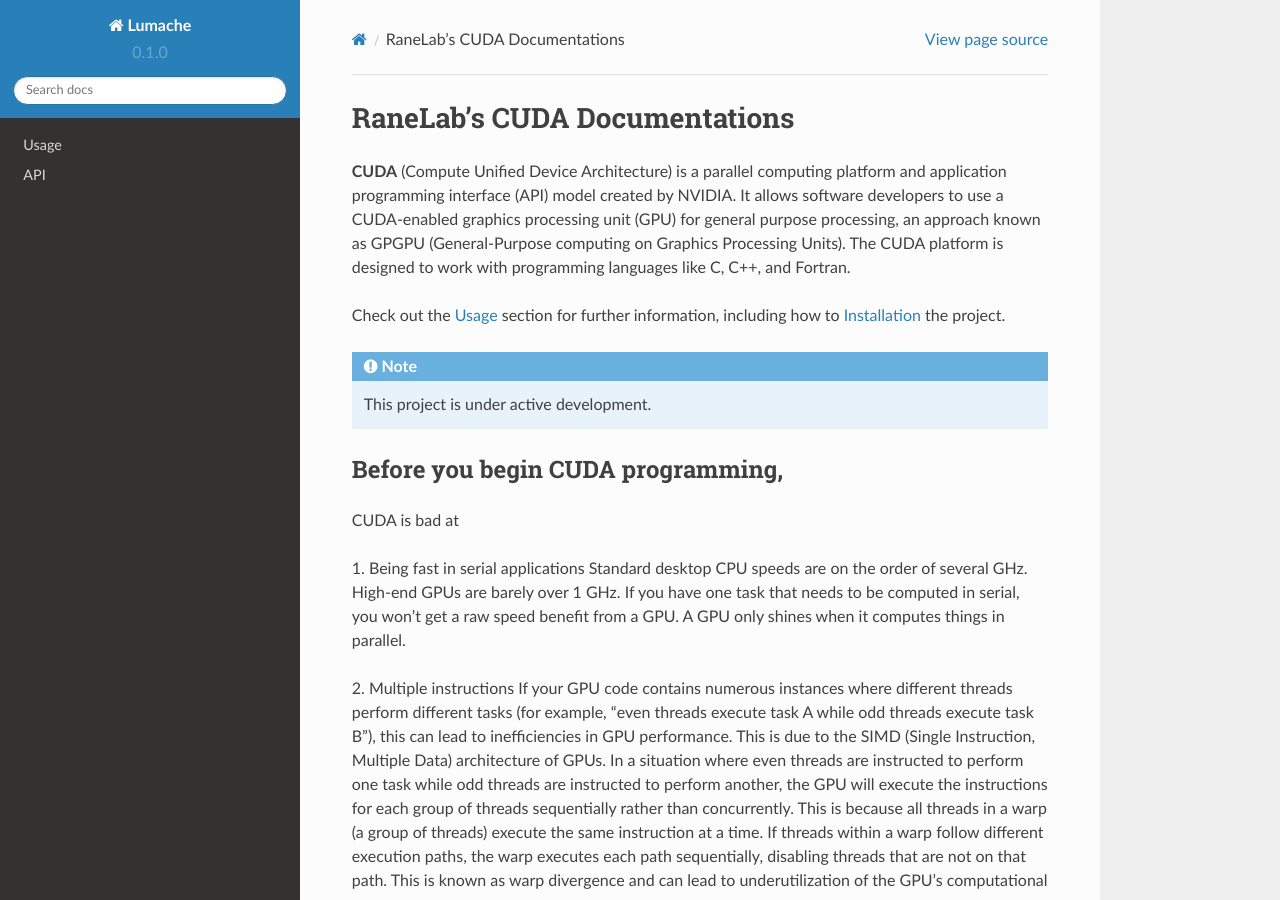
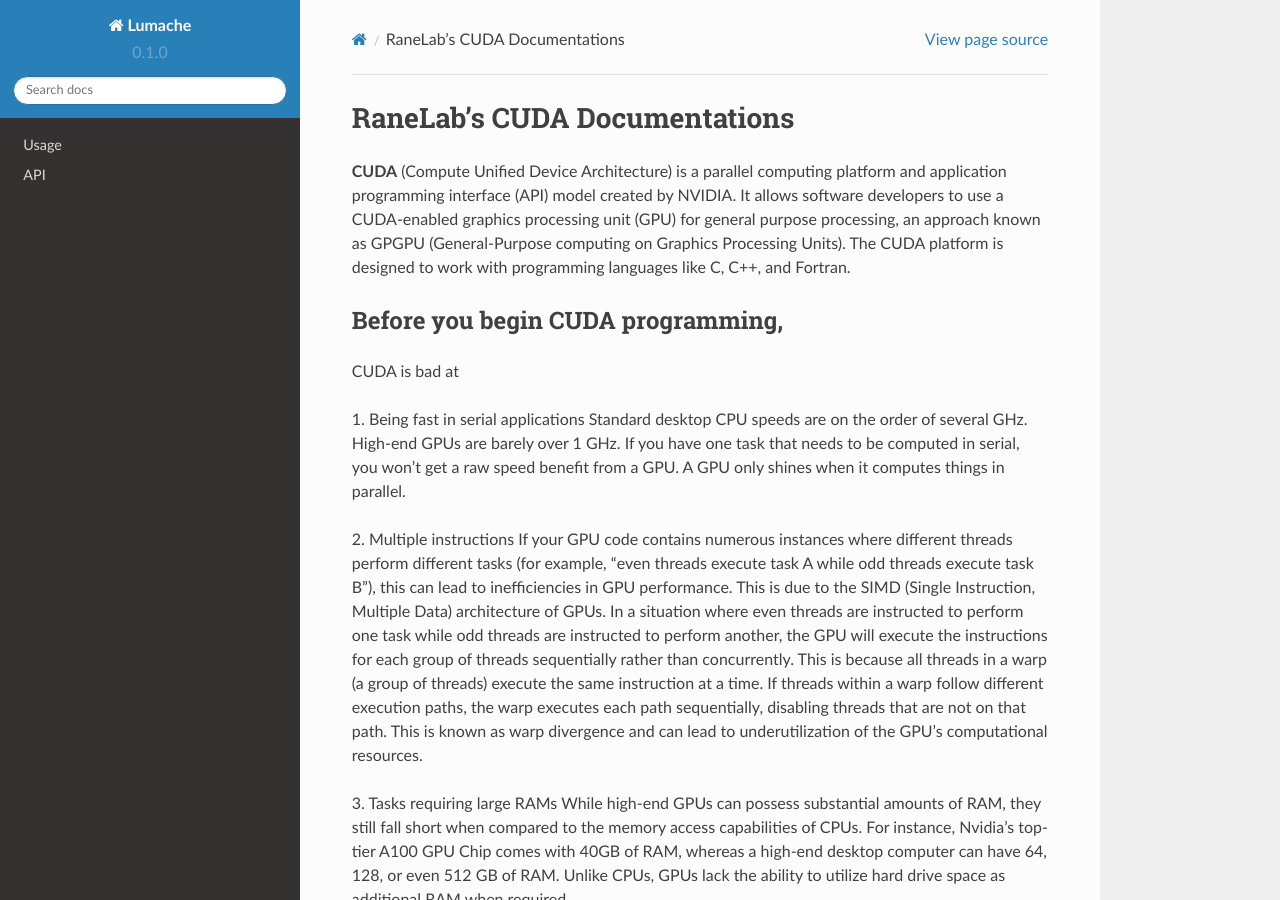
Before and after one commit to jp4474/CUDA-Examples, a Sphinx documentation site: the page built from docs/source/index.rst, in a window 1280 px wide and 900 px high. Built offline with Sphinx 7.4.7 and the Read the Docs theme 2.0.0, drawn with Linux system fonts in a browser that asks for light colours.

Commit message:
Update index.rst

```diff
--- a/docs/source/index.rst
+++ b/docs/source/index.rst
@@ -3,12 +3,6 @@
 
 **CUDA** (Compute Unified Device Architecture) is a parallel computing platform and application programming interface (API) model created by NVIDIA. It allows software developers to use a CUDA-enabled graphics processing unit (GPU) for general purpose processing, an approach known as GPGPU (General-Purpose computing on Graphics Processing Units). The CUDA platform is designed to work with programming languages like C, C++, and Fortran.
 
-Check out the :doc:`usage` section for further information, including
-how to :ref:`installation` the project.
-
-.. note::
-
-   This project is under active development.
 
 Before you begin CUDA programming,
 --------
```
